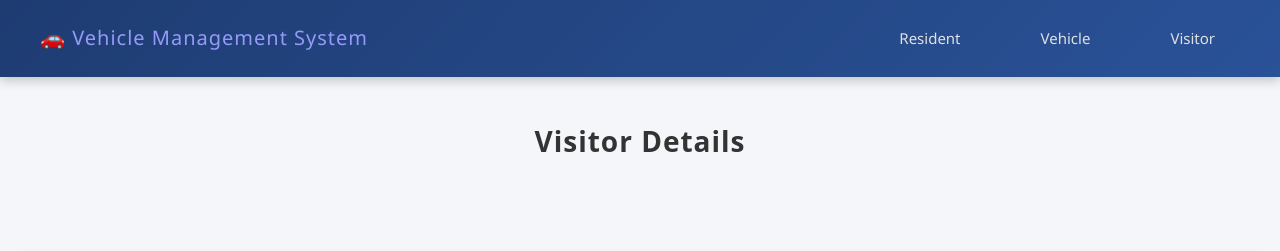
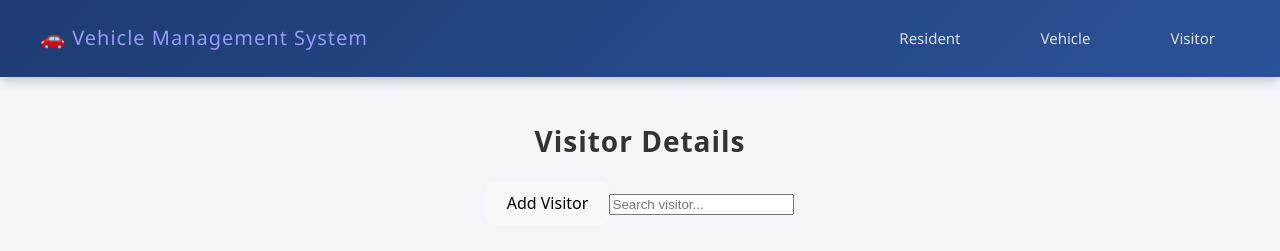
Before and after one commit to JagtapKajal/carveo-portal, a React (Vite) app in the folder frontend/carveoUI/: page /visitor in a window 1280 px wide. Shown: the top 251 px of the page. Built offline with nearby package versions, Linux system fonts and the light colour scheme; no server answers.

Commit message:
Added search bar for visitor

```diff
--- a/frontend/carveoUI/src/Components/Visitor/Visitor.jsx
+++ b/frontend/carveoUI/src/Components/Visitor/Visitor.jsx
@@ -66,6 +66,11 @@ const navigate = useNavigate();
   return (
     <div className="visitor-page">
       <h2 className="visitor-title">Visitor Details</h2>
+      <div class="visitor-header">
+  <button class="add-visitor-btn">Add Visitor</button>
+  <input type="text" class="search-bar" placeholder="Search visitor..." />
+</div>
+
       {loading ? (
         <p>Loading...</p>
       ) : (
```
